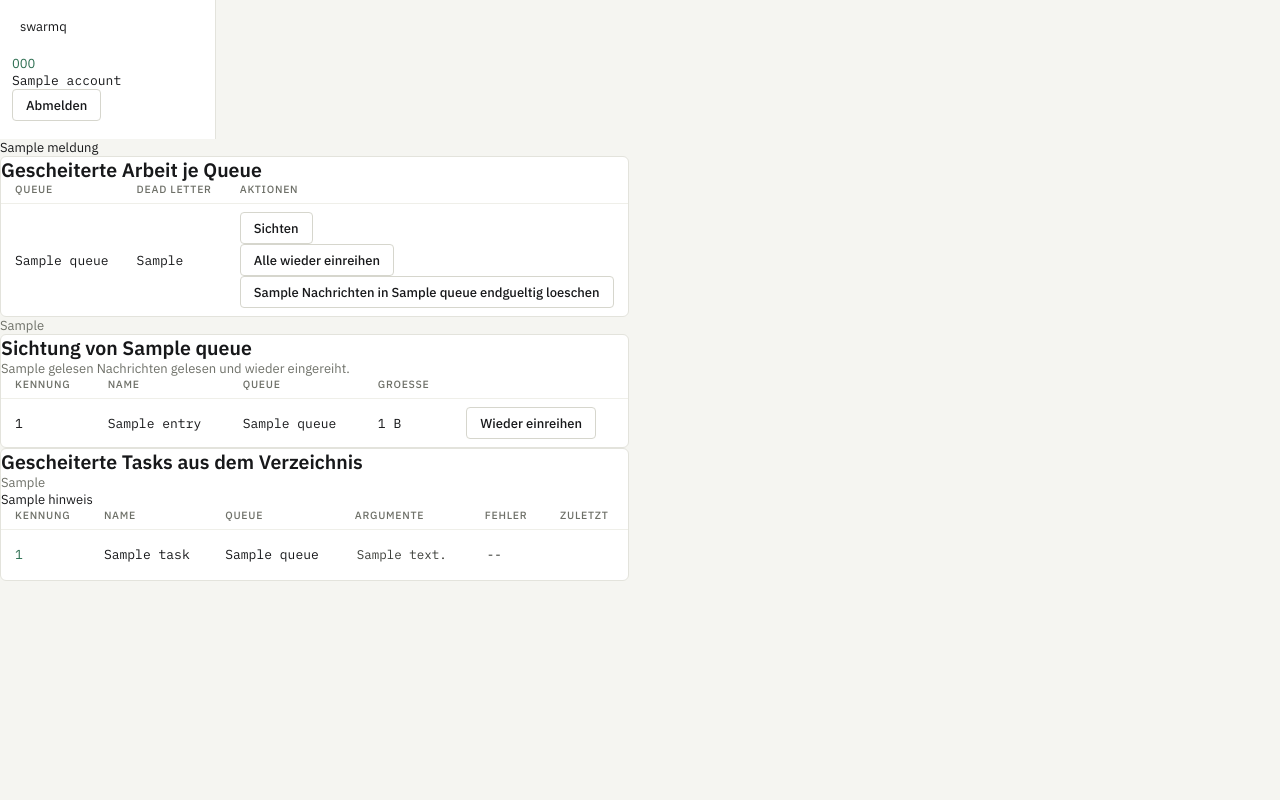
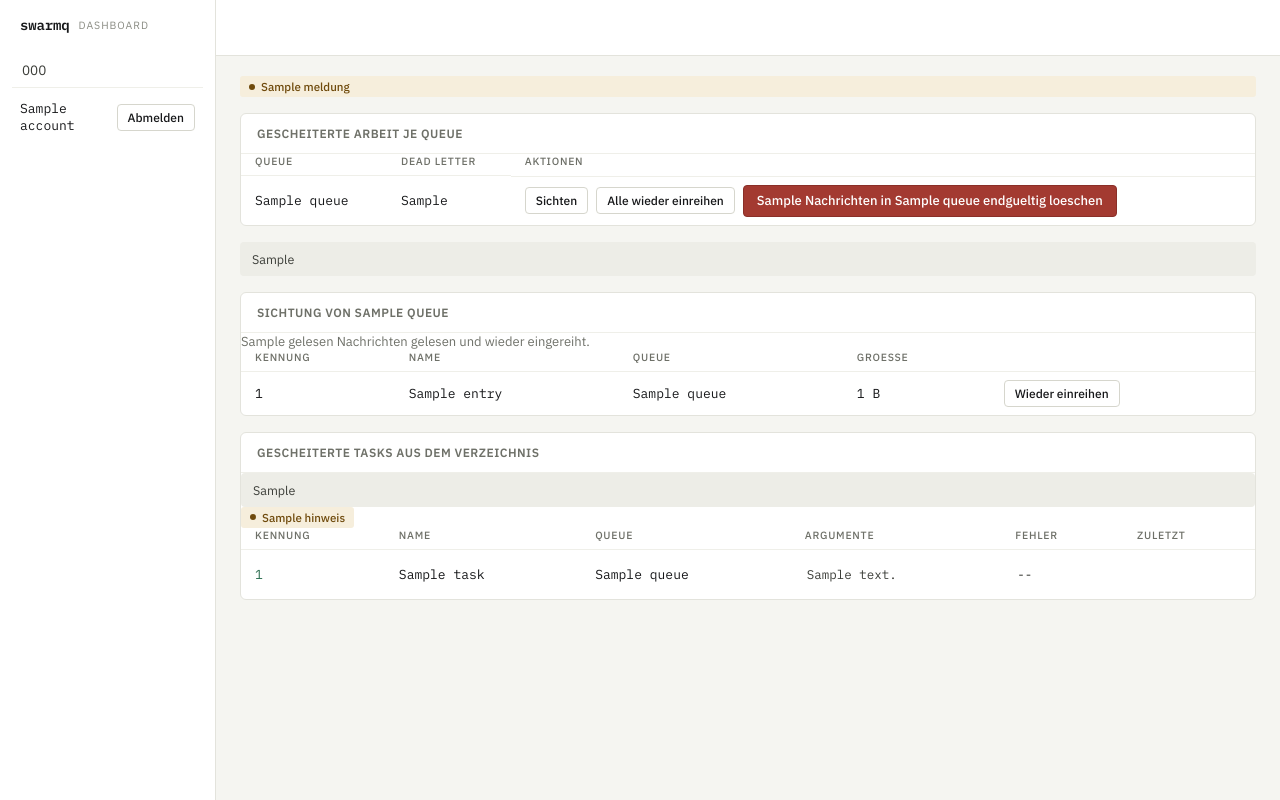
Before and after one commit to Schorschofwill/swarmv, a Python web app: template src/swarmq_dashboard/web/templates/dlq/uebersicht.html in a window 1280 px wide. Run offline with Jinja, Linux system fonts and the light colour scheme; the template is opened without the code that fills it: most values are stand-ins (such as "Sample title", 1, 10 or a date in 2020).

Commit message:
fix(web): Vorlagen und Stylesheet sprechen wieder dieselbe Sprache
Beim Pruefen der Klassennamen fuer die Dead-Letter-Seite aufgefallen und
dann nachgemessen: 33 von 41 Klassen, die die Vorlagen benutzten, hatten
im Stylesheet keine Regel. Vorhanden waren nur .args .btn .card .mono
.muted .nav .nav-brand .num. Es fehlten .shell .main .kopf .inhalt (die
ganze Aufteilung), .tabelle (jede Tabelle), .chip/.dot mitsamt allen
Zustandsvarianten (jede Zustandsmarke) und .navlink (die Navigation).

Das Dashboard war also funktionsfaehig und dabei weitgehend ungestaltet.
Laut Stylesheet ist ``body`` der Flex-Behaelter mit .nav und .content als
Kindern; base.html schob ein regelloses .shell dazwischen, womit schon
die Grundaufteilung brach.

Ursache: oberflaeche.css leitet seine Namen aus der *Struktur* des
Mockups ab, das Mockup selbst arbeitet fast durchgehend mit Inline-Styles
-- seine Klassennamen tragen nichts. In U11 wurde gegen die Mockup-Namen
gebaut und deutsche dazuerfunden. oberflaeche.md erlaubt das Umbenennen
ausdruecklich ("ein Vorschlag, kein Vertrag"), aber es muss auf beiden
Seiten zugleich geschehen. Genau daran ist es gescheitert, und gepruefte
hat es nichts: test_das_stylesheet_ist_die_freigegebene_vorlage haelt nur
app.css gegen oberflaeche.css.

Uebernommen wird jetzt das Vokabular des Stylesheets. Es ist englisch wie
AGENTS.md und der Kopf von oberflaeche.css es verlangen, es ist
vollstaendig, und es stylt Tabellen ueber die Elemente selbst -- .tabelle
war von vornherein ueberfluessig. Zustaende haengen als eigene Klasse am
Baustein (.tag.is-wait), statt in den Baustein einzubacken.

Vier Regeln kamen hinzu, weil die Vorlagen sie brauchen: .empty
(Leerzustand, R33), .actions, .signin und .tag.is-idle -- der benannte
Ruhezustand, damit "kenne ich nicht" ein Zustand ist und keine Luecke.
Der aktive Navigationseintrag traegt aria-current statt einer eigenen
Klasse: daran haengt die Hervorhebung ohnehin, und ein Vorleseprogramm
bekommt die Auskunft gleich mit. Die Kopfzeile hat jetzt .head-title und
.head-state; ohne den zweiten Behaelter klebten die Zustandsmarken links.

Zwei Tests halten es zusammen: jede feste Klasse einer Vorlage braucht
eine Regel, und jede Zustandsart aus zustandsart()/marke() ebenso -- die
stehen nicht im Klartext in der Vorlage und waeren dem ersten Test
entgangen. Drei Mutationen dagegen, alle gekippt.

Co-Authored-By: Claude Opus 5 (1M context) <noreply@anthropic.com>

```diff
--- a/src/swarmq_dashboard/web/static/app.css
+++ b/src/swarmq_dashboard/web/static/app.css
@@ -314,6 +314,27 @@
   }
   .qtab:hover { background: var(--surface); color: var(--ink); }
   .qtab[aria-current="page"] { background: var(--surface); border-color: var(--control-border); font-weight: 600; }
+
+  /* Leerzustand eines Bereichs (R33). Eine leere Tabelle liest sich wie
+     "nichts los"; hier steht stattdessen die wahrscheinliche Ursache. */
+  .empty { padding: 34px 16px; text-align: center; }
+  .empty-title { font-size: 13.5px; font-weight: 500; }
+  .empty-cause { margin-top: 6px; font-size: 12.5px; color: var(--muted); }
+
+  /* Mehrere Formulare nebeneinander in einer Tabellenzelle -- jede Aktion
+     ist ein eigenes Formular, weil jede ihr eigenes Ziel hat. */
+  .actions { display: flex; align-items: center; gap: 8px; flex-wrap: wrap; }
+  .actions > form { display: inline; }
+
+  /* Anmeldeseite (R20): einzige Seite ohne Navigation und Kopfzeile. */
+  .signin { flex-grow: 1; display: flex; align-items: center; justify-content: center; }
+  .signin-card { width: 352px; padding: 26px 28px; }
+  .signin-title { font-size: 16px; font-weight: 600; margin-bottom: 18px; }
+
+  /* Der ausdrueckliche Ruhezustand einer Marke. Farblich die Grundform --
+     ausgeschrieben, damit "kenne ich nicht" ein benannter Zustand ist und
+     keine Luecke. */
+  .tag.is-idle { background: var(--fill); color: var(--ink-2); }
 }
 
 /* ------------------------------------------------------------------ */
--- a/src/swarmq_dashboard/web/templates/base.html
+++ b/src/swarmq_dashboard/web/templates/base.html
@@ -13,26 +13,36 @@
   <script src="/static/idiomorph-ext.min.js" defer></script>
 </head>
 <body hx-ext="morph">
-<div class="shell">
 
   <nav class="nav">
-    <div class="nav-brand">swarmq</div>
+    <div class="nav-brand">
+      <span class="nav-word">swarmq</span>
+      <span class="nav-sub">Dashboard</span>
+    </div>
     {%- for b in bereiche %}
-    <a class="navlink{% if b.slug == aktiv %} navlink--aktiv{% endif %}" href="{{ b.pfad }}">
+    <a class="nav-link" href="{{ b.pfad }}"
+       {%- if b.slug == aktiv %} aria-current="page"{% endif %}>
       {{ b.titel }}
     </a>
     {%- endfor %}
-    <div class="nav-fuss">
+    <div class="nav-foot">
       <span class="mono">{{ account }}</span>
       <form method="post" action="/logout">
         <input type="hidden" name="_csrf_token" value="{{ csrf_token }}">
-        <button class="btn btn--leise">Abmelden</button>
+        <button class="btn btn-sm">Abmelden</button>
       </form>
     </div>
   </nav>
 
-  <main class="main">
-    <header class="kopf">
+  <div class="content">
+    <header class="head">
+      {#- Links der Bereich, rechts die Zustaende. ``.head-state`` traegt das
+          ``margin-left: auto`` -- ohne den Behaelter kleben die Marken links
+          und die Kopfzeile verliert ihre Ordnung. -#}
+      <span class="head-title">
+        {%- for b in bereiche %}{% if b.slug == aktiv %}{{ b.titel }}{% endif %}{% endfor -%}
+      </span>
+      <span class="head-state">
       {#- Jede Marke ist Punkt UND Wort: Farbe allein traegt nie die Aussage.
           Ein Bildschirmfoto im Ticket verliert seine Farben, und rund jeder
           zwoelfte Mann sieht Rot und Gruen nicht auseinander. -#}
@@ -40,25 +50,25 @@
       {{ marke("Backend", status.backend) }}
       {{ marke("Strom", status.stream, strom=True) }}
       {%- if status.directory.rebuilding %}
-      <span class="chip chip--wartet"><span class="dot dot--wartet"></span> Neuaufbau laeuft</span>
+      <span class="tag is-wait"><span class="tag-dot"></span> Neuaufbau laeuft</span>
       {%- endif %}
       {%- if status.directory.behind %}
-      <span class="chip chip--wartet"><span class="dot dot--wartet"></span> Luecke im Strom</span>
+      <span class="tag is-wait"><span class="tag-dot"></span> Luecke im Strom</span>
       {%- endif %}
       {%- if status.directory.erasure_pending %}
-      <span class="chip chip--wartet"><span class="dot dot--wartet"></span> Loeschung offen</span>
+      <span class="tag is-wait"><span class="tag-dot"></span> Loeschung offen</span>
       {%- endif %}
       {%- if status.audit.lost %}
-      <span class="chip chip--wartet"><span class="dot dot--wartet"></span>
+      <span class="tag is-wait"><span class="tag-dot"></span>
         {{ status.audit.lost }} Audit-Eintraege verloren</span>
       {%- endif %}
+      </span>
     </header>
 
-    <div class="inhalt">
+    <main class="page">
       {% block inhalt %}{% endblock %}
-    </div>
-  </main>
+    </main>
+  </div>
 
-</div>
 </body>
 </html>
--- a/src/swarmq_dashboard/web/templates/dlq/uebersicht.html
+++ b/src/swarmq_dashboard/web/templates/dlq/uebersicht.html
@@ -3,18 +3,18 @@
 {% block inhalt %}
 
 {%- if meldung %}
-<p class="chip chip--wartet"><span class="dot dot--wartet"></span> {{ meldung }}</p>
+<p class="tag is-wait"><span class="tag-dot"></span> {{ meldung }}</p>
 {%- endif %}
 
 {#- Die massgebliche Zahl. Sie kommt aus der passiven Beobachtung und kostet
     keine Umreihung -- deshalb steht sie oben und die Sichtung darunter. -#}
 <section class="card">
-  <h2 class="karten-titel">Gescheiterte Arbeit je Queue</h2>
+  <h2 class="card-section">Gescheiterte Arbeit je Queue</h2>
   {%- if not queues %}
   {% with titel="Keine Queue bekannt", ursache=queues_leer_ursache %}
   {% include "leerzustand.html" %}{% endwith %}
   {%- else %}
-  <table class="tabelle">
+  <table>
     <thead><tr><th>Queue</th><th>Dead Letter</th><th>Aktionen</th></tr></thead>
     <tbody>
       {%- for z in queues %}
@@ -25,35 +25,35 @@
           {#- Niemals eine Null, wo eine Auskunft fehlt: eine Null laese sich
               als "keine gescheiterte Arbeit" -- die gefaehrlichste stille
               Falschaussage dieser Seite. -#}
-          <span class="chip chip--fehler"><span class="dot dot--fehler"></span>
+          <span class="tag is-fail"><span class="tag-dot"></span>
             unbekannt: {{ z.stats.error }}</span>
           {%- else %}{{ z.stats.dead_letter if z.stats else 0 }}
           {%- endif %}
         </td>
-        <td class="aktionen">
+        <td class="actions">
           {%- if z.busy %}
-          <span class="chip chip--wartet"><span class="dot dot--wartet"></span>
+          <span class="tag is-wait"><span class="tag-dot"></span>
             wird gerade gesichtet</span>
           {%- else %}
-          <form method="post" action="/dlq/{{ z.queue }}/peek" class="inline">
+          <form method="post" action="/dlq/{{ z.queue }}/peek">
             <input type="hidden" name="_csrf_token" value="{{ csrf_token }}">
             <input type="hidden" name="bestaetigt" value="sichten">
-            <button class="btn btn--leise">Sichten</button>
+            <button class="btn btn-sm">Sichten</button>
           </form>
           {%- endif %}
-          <form method="post" action="/dlq/{{ z.queue }}/requeue-all" class="inline">
+          <form method="post" action="/dlq/{{ z.queue }}/requeue-all">
             <input type="hidden" name="_csrf_token" value="{{ csrf_token }}">
-            <button class="btn btn--leise">Alle wieder einreihen</button>
+            <button class="btn btn-sm">Alle wieder einreihen</button>
           </form>
           {#- R30: der Knopf wiederholt Queue **und** Zahl. Beides steht auch
               in den versteckten Feldern, damit der Dienst gegen genau das
               pruefen kann, was hier zu lesen war. -#}
-          <form method="post" action="/dlq/{{ z.queue }}/purge" class="inline">
+          <form method="post" action="/dlq/{{ z.queue }}/purge">
             <input type="hidden" name="_csrf_token" value="{{ csrf_token }}">
             <input type="hidden" name="bestaetigung" value="{{ z.queue }}">
             <input type="hidden" name="erwartet"
                    value="{{ z.stats.dead_letter if z.stats and not z.stats.error else 0 }}">
-            <button class="btn btn--gefahr">
+            <button class="btn btn-destructive">
               {{ z.stats.dead_letter if z.stats and not z.stats.error else 0 }}
               Nachrichten in {{ z.queue }} endgueltig loeschen
             </button>
@@ -69,16 +69,16 @@
 {#- Der Hinweis steht **vor** jedem Sichten, nicht danach: "non-destructive"
     stimmt nur im Wortsinn, und wer das erst hinterher liest, hat schon
     umgereiht (R28a). -#}
-<p class="leiste muted">{{ sicht_warnung }}</p>
+<p class="notice">{{ sicht_warnung }}</p>
 
 {%- if gesichtet %}
 <section class="card">
-  <h2 class="karten-titel">Sichtung von {{ gesichtet.queue }}</h2>
+  <h2 class="card-section">Sichtung von {{ gesichtet.queue }}</h2>
   {%- if gesichtet.error %}
-  <p class="chip chip--fehler"><span class="dot dot--fehler"></span> {{ gesichtet.error }}</p>
+  <p class="tag is-fail"><span class="tag-dot"></span> {{ gesichtet.error }}</p>
   {%- else %}
   <p class="muted">{{ gesichtet.gelesen }} Nachrichten gelesen und wieder eingereiht.</p>
-  <table class="tabelle">
+  <table>
     <thead><tr><th>Kennung</th><th>Name</th><th>Queue</th><th>Groesse</th><th></th></tr></thead>
     <tbody>
       {%- for e in gesichtet.entries %}
@@ -88,10 +88,10 @@
         <td class="mono">{{ e['queue'] or '--' }}</td>
         <td class="mono">{{ e['body_size'] }} B</td>
         <td>
-          <form method="post" action="/dlq/{{ gesichtet.queue }}/requeue" class="inline">
+          <form method="post" action="/dlq/{{ gesichtet.queue }}/requeue">
             <input type="hidden" name="_csrf_token" value="{{ csrf_token }}">
             <input type="hidden" name="task_id" value="{{ e['task_id'] }}">
-            <button class="btn btn--leise">Wieder einreihen</button>
+            <button class="btn btn-sm">Wieder einreihen</button>
           </form>
         </td>
       </tr>
@@ -103,15 +103,15 @@
 {%- endif %}
 
 <section class="card">
-  <h2 class="karten-titel">Gescheiterte Tasks aus dem Verzeichnis</h2>
+  <h2 class="card-section">Gescheiterte Tasks aus dem Verzeichnis</h2>
   {#- Stehender Hinweis, auch bei voller Liste: die Abwesenheit einer
       fehlenden Zeile ist selbst keine Aussage. -#}
-  <p class="leiste muted">{{ unvollstaendig_hinweis }}</p>
+  <p class="notice">{{ unvollstaendig_hinweis }}</p>
   {%- if hinweis %}
-  <p class="chip chip--wartet"><span class="dot dot--wartet"></span> {{ hinweis }}</p>
+  <p class="tag is-wait"><span class="tag-dot"></span> {{ hinweis }}</p>
   {%- endif %}
   {%- if tasks %}
-  <table class="tabelle">
+  <table>
     <thead><tr>
       <th>Kennung</th><th>Name</th><th>Queue</th><th>Argumente</th>
       <th>Fehler</th><th>Zuletzt</th>
--- a/src/swarmq_dashboard/web/templates/leerzustand.html
+++ b/src/swarmq_dashboard/web/templates/leerzustand.html
@@ -4,9 +4,9 @@
     Wahrheit der Broker fehlt oder das Verzeichnis gerade neu aufgebaut wird.
     Genau diese stille Falschaussage schliesst das vierte Erfolgskriterium
     aus. -#}
-<div class="leer">
-  <p class="leer-titel">{{ titel }}</p>
+<div class="empty">
+  <p class="empty-title">{{ titel }}</p>
   {%- if ursache %}
-  <p class="leer-ursache muted">{{ ursache }}</p>
+  <p class="empty-cause">{{ ursache }}</p>
   {%- endif %}
 </div>
```
Also changed, not shown: docs/reference/oberflaeche.css (+21 -0 lines), docs/reference/oberflaeche.md (+17 -0 lines), src/swarmq_dashboard/web/templates/__init__.py (+16 -16 lines), src/swarmq_dashboard/web/templates/anmeldung.html (+7 -7 lines), src/swarmq_dashboard/web/templates/tasks/detail.html (+9 -9 lines), src/swarmq_dashboard/web/templates/tasks/liste.html (+10 -10 lines), src/swarmq_dashboard/web/templates/worker/uebersicht.html (+9 -9 lines), tests/unit/web/test_tasks_routes.py (+1 -1 lines), tests/unit/web/test_templates.py (+62 -2 lines).
